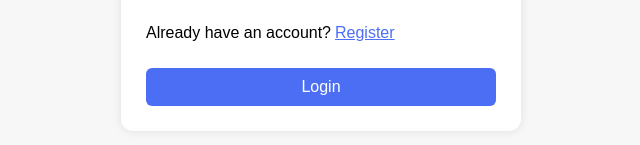
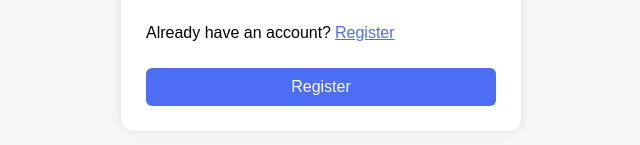
Before and after one commit to aditavor/hafifa, a React (Vite) app in the folder client/: page /register in a window 1280 px wide. Shown: the part 535-680 px from the top of the page, without its empty margins (319-959 px from the left). Built offline with nearby package versions, Linux system fonts and the light colour scheme.

Commit message:
fix(Register):fix email insert

```diff
--- a/client/src/Pages/Register/Register.jsx
+++ b/client/src/Pages/Register/Register.jsx
@@ -28,7 +28,7 @@ function Register() {
   };
 
   const validateEmailFormat = () => {
-    const emailRegex = /^[A-Za-z0-9]{8,24}$/;
+    const emailRegex = /^[a-zA-Z0-9._]+@[a-zA-Z0-9]+\.[a-zA-Z]{2,}$/;
     return emailRegex.test(email);
   };
 
@@ -162,7 +162,7 @@ function Register() {
           </Link>
         </div>
         <button type="submit" className="register-button">
-          Login
+          Register
         </button>
       </form>
     </div>
```
